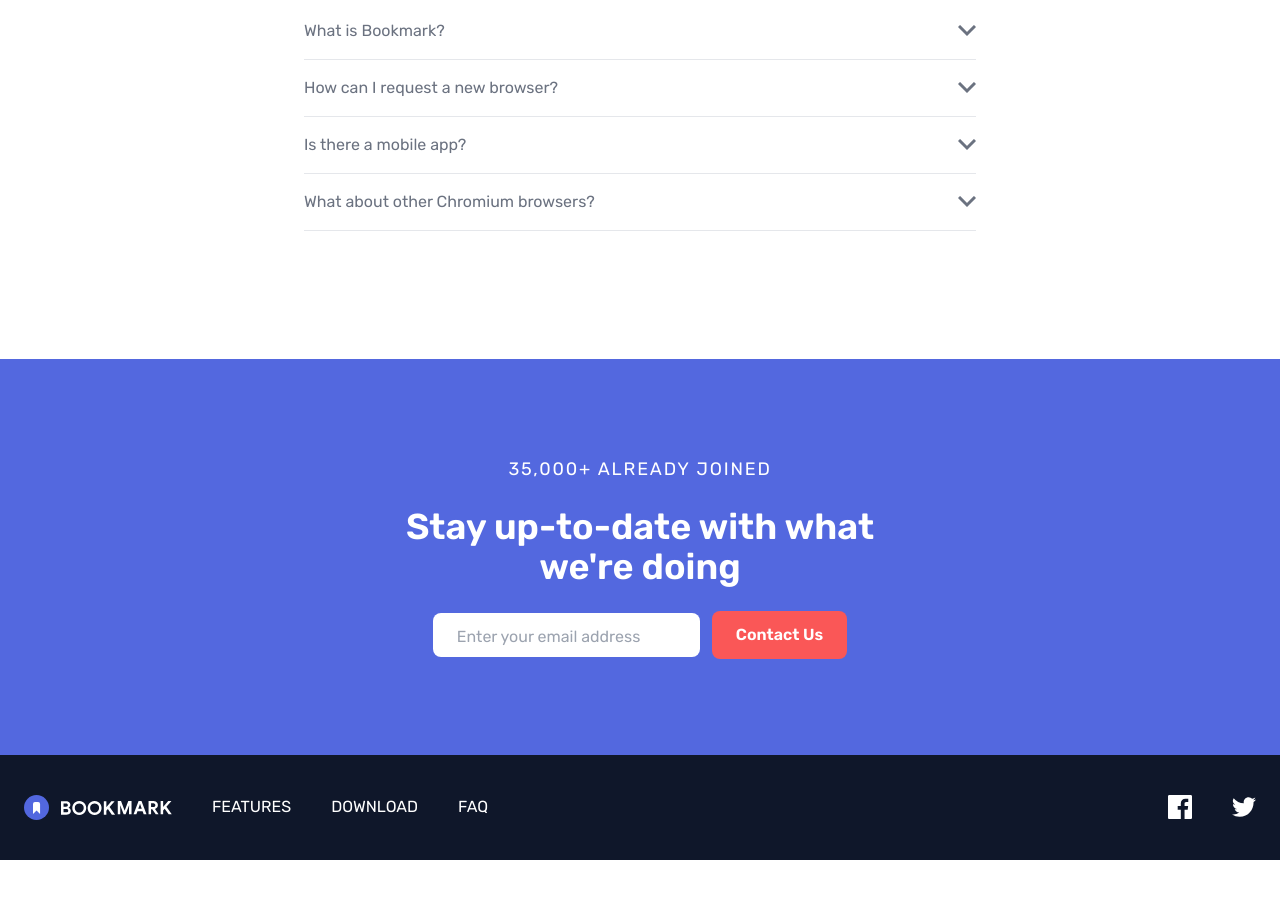
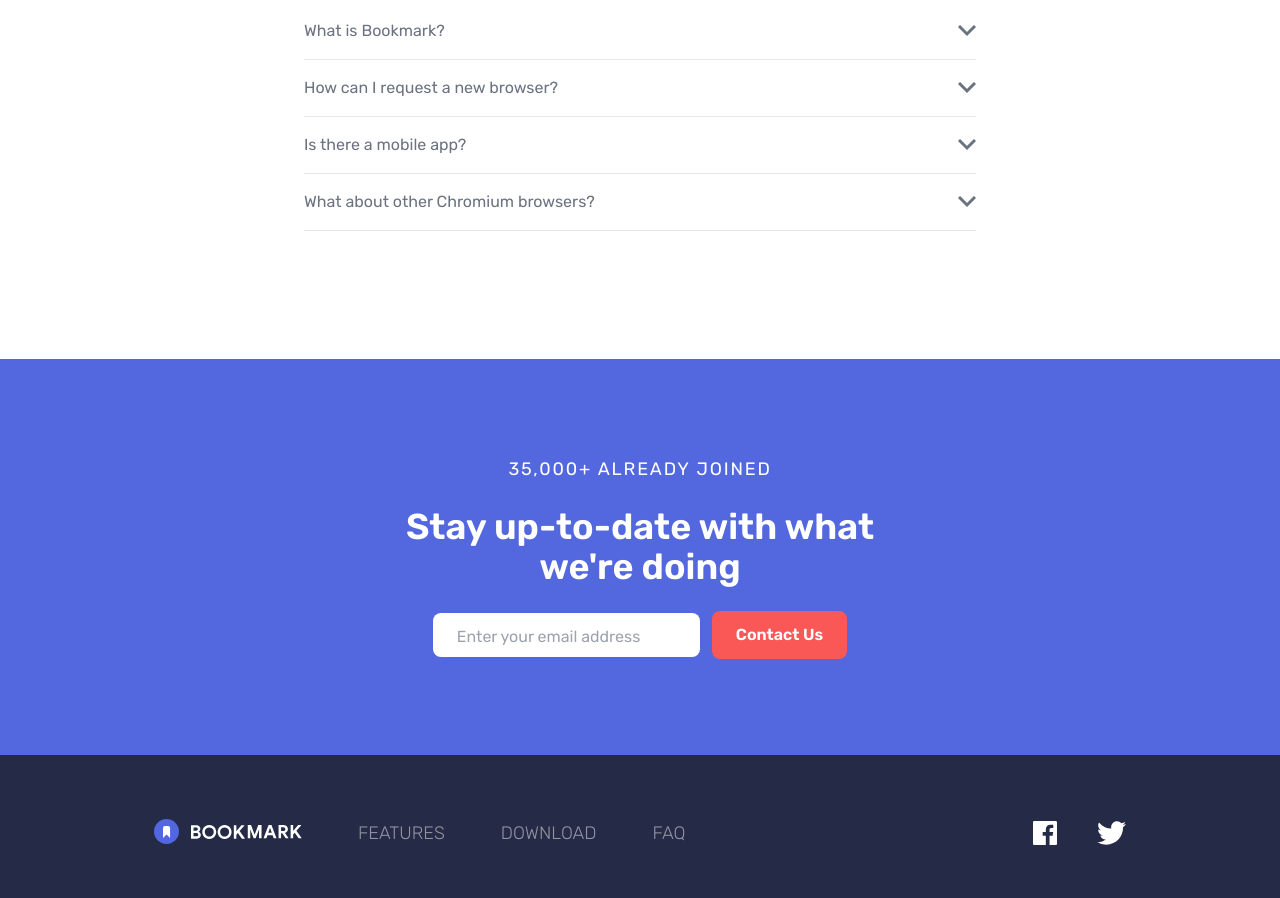
Before and after one commit to jkaps9/bookmark, a website: page index.html in a window 1280 px wide. Shown: the part 2411-3309 px from the top of the page. Before the commit the page ends 3271 px from the top, so only its background shows below. Drawn offline with Linux system fonts and the light colour scheme.

Commit message:
Added footer

```diff
--- a/index.html
+++ b/index.html
@@ -47,8 +47,11 @@
           </a>
         </div>
 
-        <!-- Hamburger Icon -->
-        <button id="menu-btn" class="md:hidden focus:outline-none hamburger">
+        <!-- Hamburger Button -->
+        <button
+          id="menu-btn"
+          class="z-30 block md:hidden focus:outline-none hamburger"
+        >
           <span class="hamburger-top"></span>
           <span class="hamburger-middle"></span>
           <span class="hamburger-bottom"></span>
@@ -593,50 +596,30 @@
     </section>
 
     <!-- Footer -->
-    <footer id="#footer" class="bg-slate-900">
-      <!-- Container -->
+    <footer class="py-16 bg-veryDarkBlue">
+      <!-- Footer Flex Container -->
       <div
-        class="relative flex justify-between items-center mx-auto px-6 py-10 text-center text-white"
+        class="container flex flex-col justify-between items-center mx-auto space-y-16 px-6 md:flex-row md:space-y-0"
       >
-        <!-- Menu -->
+        <!-- Logo/Menu Container -->
         <div
-          class="hidden items-center justify-center space-x-5 uppercase md:space-x-10 md:flex"
+          class="flex flex-col items-center justify-between space-y-8 text-lg font-light md:flex-row md:space-y-0 space-x-14 text-grayishBlue"
         >
           <!-- Logo -->
-          <div class="hover:cursor-pointer z-10">
-            <img src="images/logo-bookmark-footer.svg" alt="" />
-          </div>
-          <div>
-            <a href="#features" class="hover:border-b-2 hover:border-b-red-500"
-              >Features</a
-            >
-          </div>
-          <div>
-            <a href="#download" class="hover:border-b-2 hover:border-b-red-500"
-              >Download</a
-            >
-          </div>
-          <div>
-            <a href="#faq" class="hover:border-b-2 hover:border-b-red-500"
-              >FAQ</a
-            >
-          </div>
+          <img src="images/logo-bookmark-footer.svg" alt="" class="mb-1" />
+          <a href="#features" class="uppercase hover:text-softRed">Features</a>
+          <a href="#download" class="uppercase hover:text-softRed">Download</a>
+          <a href="#faq" class="uppercase hover:text-softRed">FAQ</a>
         </div>
 
-        <!-- Socials -->
-        <div
-          class="hidden items-center justify-center space-x-5 uppercase md:space-x-10 md:flex"
-        >
-          <div>
-            <a href="#" class="hover:text-red"
-              ><img src="images/icon-facebook.svg" alt=""
-            /></a>
-          </div>
-          <div>
-            <a href="#" class="hover:text-red"
-              ><img src="images/icon-twitter.svg" alt=""
-            /></a>
-          </div>
+        <!-- Socials Container -->
+        <div class="flex space-x-10">
+          <a href="#"
+            ><img src="images/icon-facebook.svg" alt="" class="h-6 ficon"
+          /></a>
+          <a href="#"
+            ><img src="images/icon-twitter.svg" alt="" class="h-6 ficon"
+          /></a>
         </div>
       </div>
     </footer>
```
Also changed, not shown: css/style.css.
